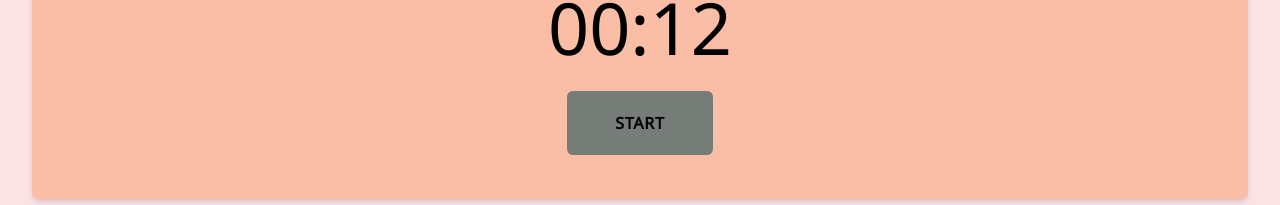
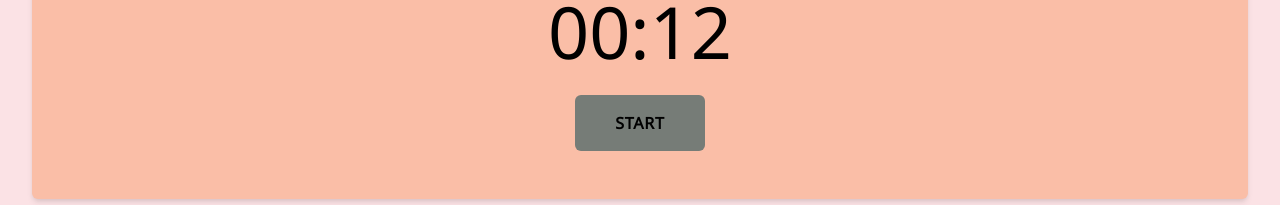
Before and after one commit to CandraJengger/svelte-pomodoro-tailwind, a Svelte app: page / in a window 1280 px wide. Shown: the part 144-349 px from the top of the page. Built offline with nearby package versions, Linux system fonts and the light colour scheme.

Commit message:
Changing padding button and remove translate on block time

```diff
--- a/src/components/BlockTime.svelte
+++ b/src/components/BlockTime.svelte
@@ -3,7 +3,7 @@
 </script>
 
 <div
-  class="row-start-1 row-end-4 flex justify-center flex-col items-center transform translate-y-4 transition-all duration-200 bg-red-200 px-5 pt-4 rounded-md shadow-md hover:-translate-y-0"
+  class="row-start-1 row-end-4 flex justify-center flex-col items-center transform translate-y-4 transition-all duration-200 bg-red-200 px-5 pt-4 rounded-md shadow-md"
 >
   <span class="text-7xl mb-7">
     {time}
--- a/src/components/Button.svelte
+++ b/src/components/Button.svelte
@@ -8,9 +8,9 @@
   const dispatch = createEventDispatcher();
   const typeBtn = {
     BTN_PRIMARY:
-      'rounded-md flex justify-center items-center px-12 py-5 font-semibold text-md uppercase tracking-wider bg-gray-500 hover:opacity-80 mx-3 transform transition-all duration-200 scale-100 hover:scale-y-110 focus:outline-none',
+      'rounded-md flex justify-center items-center px-10 py-4 font-semibold text-md uppercase tracking-wider bg-gray-500 hover:opacity-80 mx-3 transform transition-all duration-200 scale-100 focus:outline-none',
     BTN_SECONDARY:
-      'rounded-md flex justify-center items-center px-12 py-5 font-semibold text-md uppercase tracking-wider bg-gray-400  hover:opacity-80 mx-3 transform transition-all duration-200 scale-100 hover:scale-y-110 focus:outline-none',
+      'rounded-md flex justify-center items-center px-10 py-4 font-semibold text-md uppercase tracking-wider bg-gray-400  hover:opacity-80 mx-3 transform transition-all duration-200 scale-100 focus:outline-none',
   };
 
   function handleClick() {
```
